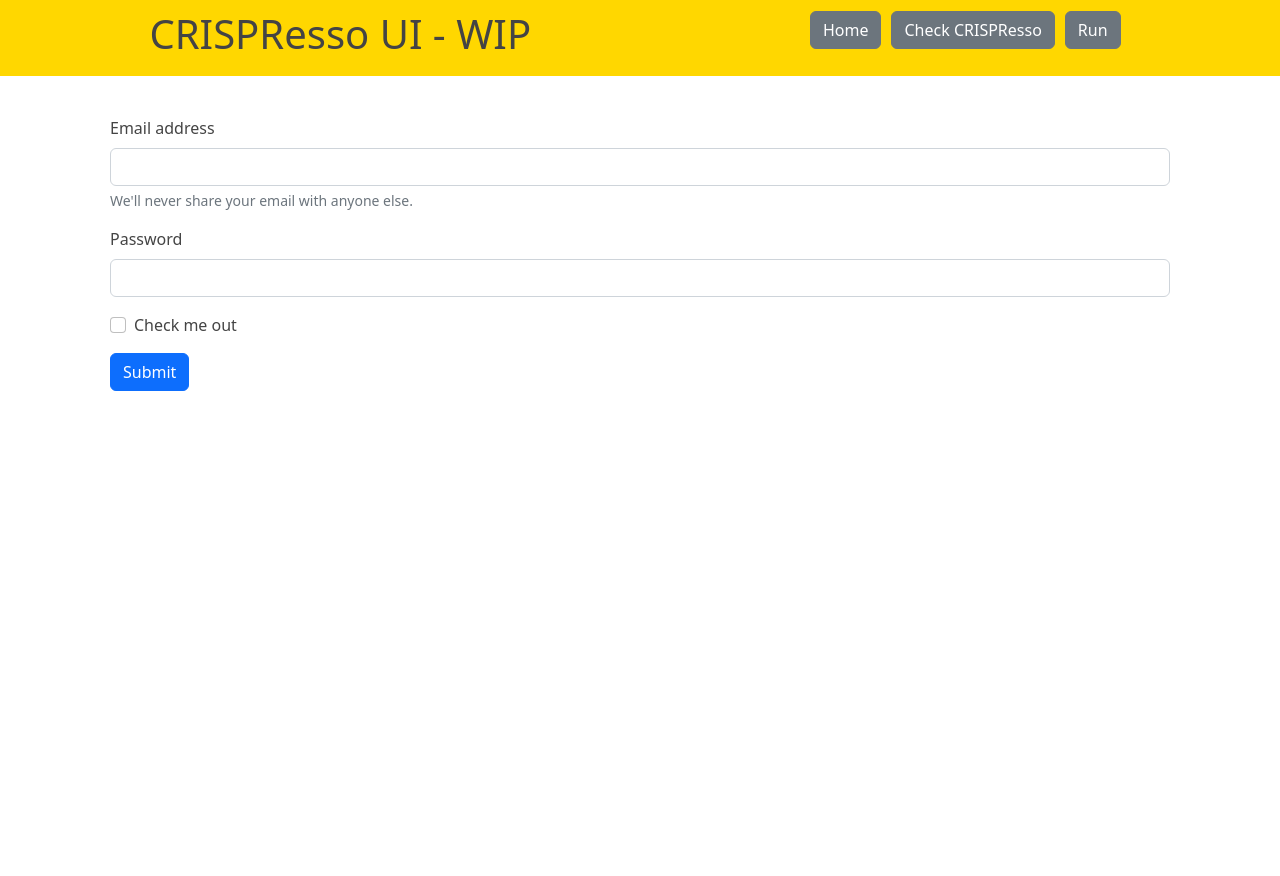
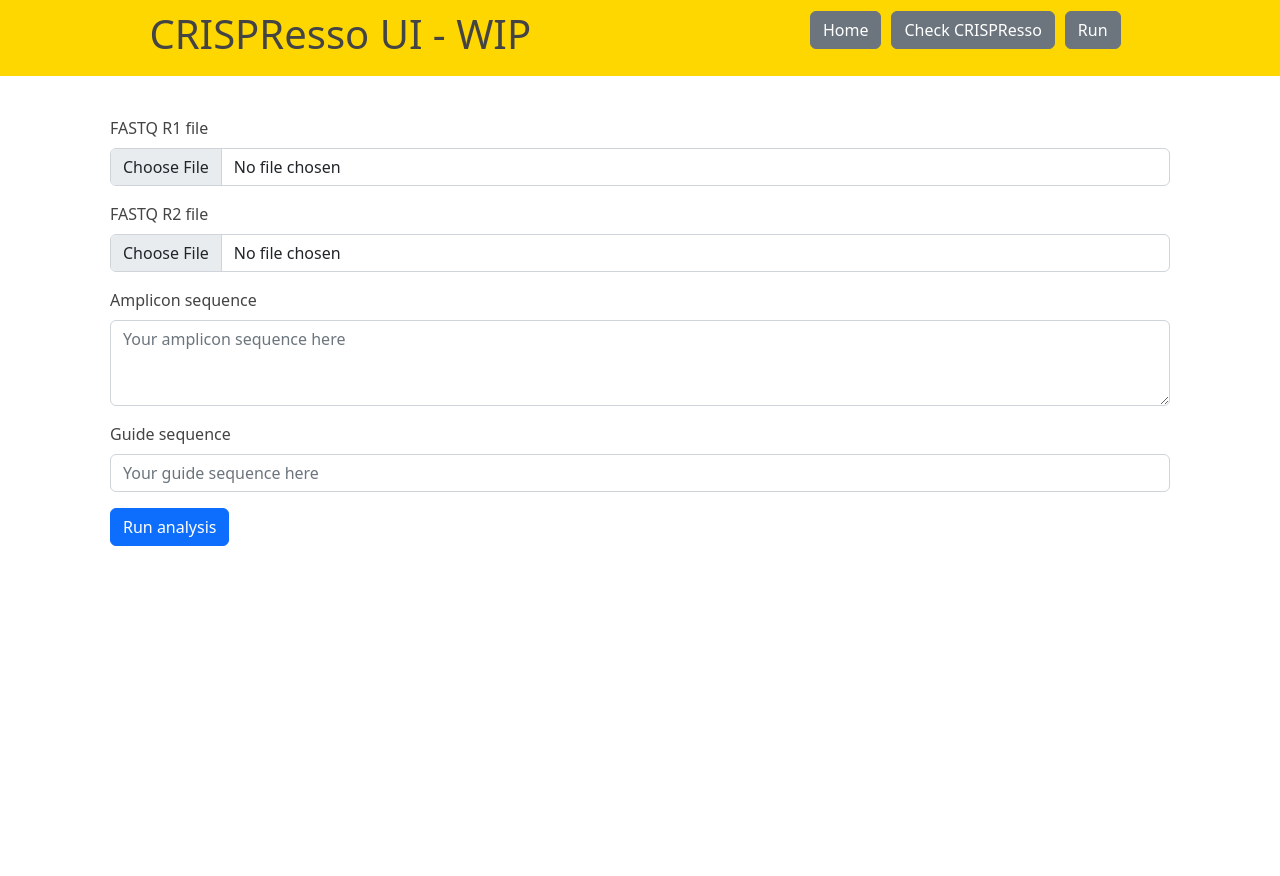
Before and after one commit to berdal84/crispr-barista, a Flask app: page /form in a window 1280 px wide. Run offline with Flask 2, Linux system fonts and the light colour scheme.

Commit message:
web app trigger CRISPResso

```diff
--- a/app.py
+++ b/app.py
@@ -1,29 +1,76 @@
-from html import escape
-from flask import render_template, url_for, Flask
-from os import system
+from flask import render_template, Flask, flash, request
+from os import system, path
 
 app = Flask(__name__)
 
+app.secret_key = b'_5#y2L"F4Q8z\n\xec]/' # Required by flash
+
+FASTQ_R1_PATH  = "./uploads/fastq_r1"
+FASTQ_R2_PATH  = "./uploads/fastq_r2"
+OUTPUT_FOLDER  = "./output"
+
 @app.route("/")
-def index( status = " ... "):
-    return render_template( "index.html", status=f"{status}" )
+def index(status=" ... "):
+    return render_template("index.html", status=f"{status}")
+
 
 @app.route("/form")
 def form():
-    return render_template( "form.html" )
+    return render_template("form.html")
 
-@app.route("/run")
+
+@app.route("/run", methods =["GET", "POST"])
 def run():
-    render_template( "index.html", status="Running ...")
-    if( crispresso('-h') == 0):
-        return index("CRISPResso is done")
-    return index()
+    flash('Running CRISPResso -h command ...')
+
+    if request.method == "POST":
+
+        fastq_r1 = request.files['fastq_r1']
+        fastq_r2 = request.files['fastq_r2']
+
+        amplicon_seq    = request.form.get("amplicon_seq")
+        guide_seq       = request.form.get("guide_seq")
+
+        args = ''
+
+        if not fastq_r1:                                # fastq_r1
+            flash('No fastq_r1 file', 'error')
+        else:
+            fastq_r1.save(FASTQ_R1_PATH)
+            args += f' --fastq_r1 {FASTQ_R1_PATH}'
+
+        if not fastq_r2:                                # fastq_r2
+            flash('No fastq_r2 file', 'error')
+        else:
+            fastq_r1.save(FASTQ_R2_PATH)
+            args += f' --fastq_r2 {FASTQ_R2_PATH}'
+
+        if not amplicon_seq:                            # amplicon_seq
+            flash('No amplicon_seq file', 'error')
+        else:
+            args += f' --amplicon_seq {amplicon_seq}'
+
+        if not guide_seq:                               # guide_seq
+            flash('No guide_seq file', 'error')
+        else:
+            args += f' --guide_seq {guide_seq}'
+
+        args += f" --output_folder {OUTPUT_FOLDER}"
+
+        if fastq_r1 and fastq_r2 and amplicon_seq and guide_seq and crispresso(args) == 0 :
+            return index("Finished!")
+        return index("Unable to run!")
+    else:
+        return index("Require to POST data.")
 
 @app.route("/check")
 def check():
-    if( crispresso('-h') == 0):
+    if(crispresso('-h') == 0):
         return index("CRISPResso is working!")
     return index()
 
-def crispresso( args ):
-    return system(f'CRISPResso {args}')
+
+def crispresso(args ):
+    command = f'CRISPResso {args}'
+    flash(f"Running {command}")
+    return system( command )
--- a/templates/base.html
+++ b/templates/base.html
@@ -4,6 +4,15 @@
     <meta charset="utf-8">
     <meta name="viewport" content="width=device-width, initial-scale=1">
     <title>CRISPResso UI</title>
+    {% with messages = get_flashed_messages() %}
+    {% if messages %}
+    <ul class=flashes>
+        {% for message in messages %}
+        <li>{{ message }}</li>
+        {% endfor %}
+    </ul>
+    {% endif %}
+    {% endwith %}
     <link href="https://cdn.jsdelivr.net/npm/bootstrap@5.2.0/dist/css/bootstrap.min.css" rel="stylesheet" integrity="sha384-gH2yIJqKdNHPEq0n4Mqa/HGKIhSkIHeL5AyhkYV8i59U5AR6csBvApHHNl/vI1Bx" crossorigin="anonymous">
     <link rel="stylesheet" href="{{ url_for('static', filename='style.css') }}"/>
   </head>
--- a/templates/form.html
+++ b/templates/form.html
@@ -1,19 +1,27 @@
 {% extends "base.html" %}
 {% block content %}
-<form>
+<form action="/run" method="post" enctype='multipart/form-data'>
+
     <div class="mb-3">
-        <label for="exampleInputEmail1" class="form-label">Email address</label>
-        <input type="email" class="form-control" id="exampleInputEmail1" aria-describedby="emailHelp">
-        <div id="emailHelp" class="form-text">We'll never share your email with anyone else.</div>
+        <label for="exampleFormControlInput1" class="form-label">FASTQ R1 file</label>
+        <input type="file" class="form-control" name="fastq_r1" placeholder="Select a fastq.r1 file">
     </div>
+
     <div class="mb-3">
-        <label for="exampleInputPassword1" class="form-label">Password</label>
-        <input type="password" class="form-control" id="exampleInputPassword1">
+        <label for="exampleFormControlInput1" class="form-label">FASTQ R2 file</label>
+        <input type="file" class="form-control" name="fastq_r2" placeholder="Select a fastq.r2 file">
     </div>
-    <div class="mb-3 form-check">
-        <input type="checkbox" class="form-check-input" id="exampleCheck1">
-        <label class="form-check-label" for="exampleCheck1">Check me out</label>
+
+    <div class="mb-3">
+        <label for="exampleFormControlTextarea1" class="form-label">Amplicon sequence</label>
+        <textarea class="form-control" name="amplicon_seq" placeholder="Your amplicon sequence here" rows="3"></textarea>
     </div>
-    <button type="submit" class="btn btn-primary">Submit</button>
+
+    <div class="mb-3">
+        <label for="exampleFormControlInput1" class="form-label">Guide sequence</label>
+        <input type="text" class="form-control" name="guide_seq" placeholder="Your guide sequence here">
+    </div>
+
+    <button type="submit" class="btn btn-primary">Run analysis</button>
 </form>
 {% endblock %}
```
Also changed, not shown: 2 other files.
